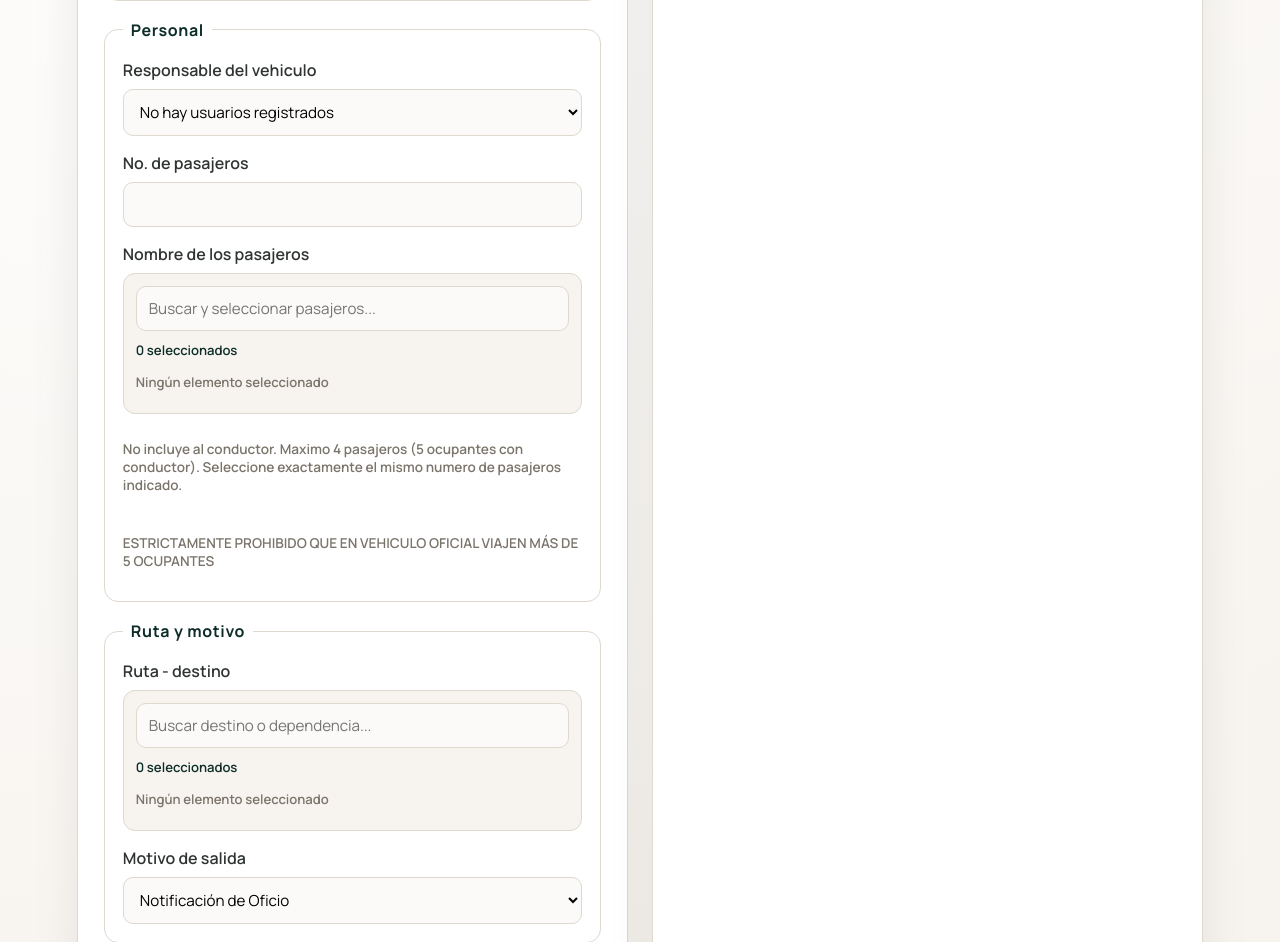
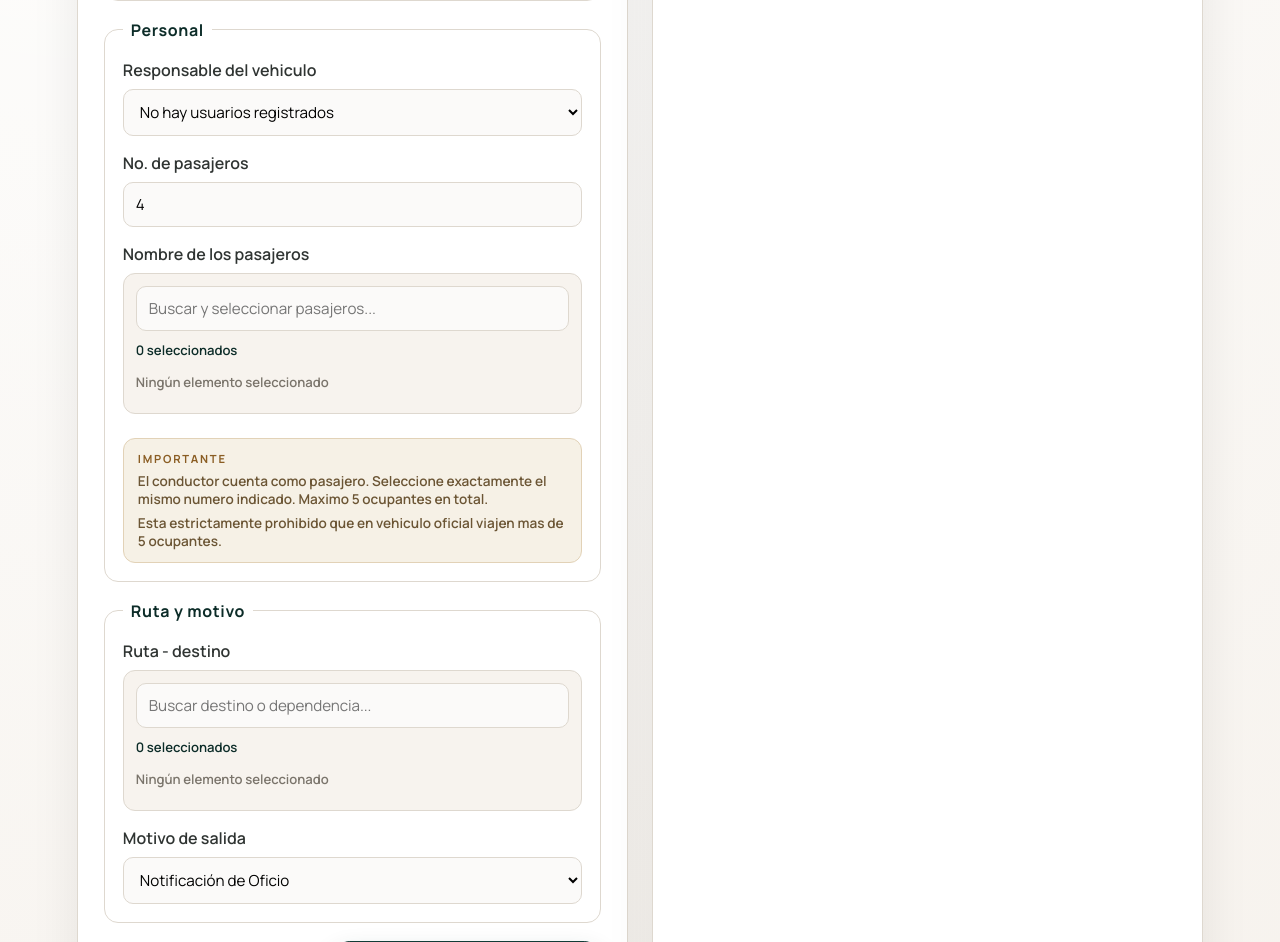
Before and after one commit to OmarSalvatierra99/vehiculos, a Flask app: template templates/dashboard.html in a window 1280 px wide. Shown: the part 838-1780 px from the top of the page. Run offline with Flask 3, Linux system fonts and the light colour scheme; the template is opened without the code that fills it, so the values that code supplies are empty; the visitor is signed in with stand-in values (Sample User, id 1).

Commit message:
Working 14/01/2025

```diff
--- a/static/css/style.css
+++ b/static/css/style.css
@@ -743,6 +743,29 @@ textarea {
   border: 1px solid #e2b8b4;
 }
 
+.passenger-note {
+  margin-top: 16px;
+  padding: 12px 14px;
+  border-radius: 12px;
+  background: #f6f1e6;
+  border: 1px solid #e2d2b7;
+  color: #6b5534;
+  display: grid;
+  gap: 6px;
+}
+
+.passenger-note strong {
+  font-size: 0.7rem;
+  letter-spacing: 0.16em;
+  text-transform: uppercase;
+  color: #8a5d23;
+}
+
+.passenger-note p {
+  margin: 0;
+  font-size: 0.85rem;
+}
+
 .hint {
   margin-top: 18px;
   font-size: 0.85rem;
@@ -811,9 +834,9 @@ textarea {
   padding: 12px 14px;
   border-radius: 12px;
   background: #efe9de;
-  font-weight: 700;
-  letter-spacing: 0.1em;
-  text-transform: uppercase;
+  font-weight: 600;
+  letter-spacing: 0.04em;
+  color: #6b5534;
 }
 
 .signature {
--- a/templates/dashboard.html
+++ b/templates/dashboard.html
@@ -65,16 +65,16 @@
         </label>
         <label>
           No. de pasajeros
-          <input type="text" name="no_pasajeros" id="no_pasajeros" inputmode="numeric" pattern="[0-9]+" required>
+          <input type="number" name="no_pasajeros" id="no_pasajeros" inputmode="numeric" min="0" max="4" step="1" value="4" required>
         </label>
         <label class="full">
           Nombre de los pasajeros
-          <div class="combobox-container">
+          <div class="combobox-container" id="pasajeros_container">
             <div class="combobox-search">
               <input type="search" id="pasajeros_search" class="combobox-input" placeholder="Buscar y seleccionar pasajeros..." autocomplete="off">
               <div id="pasajeros_dropdown" class="combobox-dropdown" hidden></div>
             </div>
-            <select name="pasajeros_ids" id="pasajeros_ids" multiple hidden required>
+            <select name="pasajeros_ids" id="pasajeros_ids" data-max="4" multiple hidden required>
               {% if usuarios %}
                 {% for usuario in usuarios %}
                 <option value="{{ usuario.id }}">{{ usuario.nombre }}{% if usuario.puesto %} · {{ usuario.puesto }}{% endif %}</option>
@@ -90,8 +90,11 @@
               <span class="chip-empty">Ningún pasajero seleccionado</span>
             </div>
           </div>
-          <p class="hint">No incluye al conductor. Maximo 4 pasajeros (5 ocupantes con conductor). Seleccione exactamente el mismo numero de pasajeros indicado.</p>
-          <p class="hint form-uppercase">ESTRICTAMENTE PROHIBIDO QUE EN VEHICULO OFICIAL VIAJEN MÁS DE 5 OCUPANTES</p>
+          <div class="passenger-note">
+            <strong>Importante</strong>
+            <p>El conductor cuenta como pasajero. Seleccione exactamente el mismo numero indicado. Maximo 5 ocupantes en total.</p>
+            <p>Esta estrictamente prohibido que en vehiculo oficial viajen mas de 5 ocupantes.</p>
+          </div>
         </label>
       </fieldset>
 
@@ -200,6 +203,8 @@
     actualizarVehiculo();
   }
 
+  const MAX_PASAJEROS = 4;
+
   // Sistema de combobox mejorado para selección múltiple
   function setupCombobox(searchInputId, dropdownId, selectId, chipsId, countId) {
     const searchInput = document.getElementById(searchInputId);
@@ -213,6 +218,8 @@
     }
 
     const allOptions = Array.from(selectEl.options).filter(opt => !opt.disabled);
+    const maxSelected = Number.parseInt(selectEl.dataset.max, 10);
+    const requiresPassengerLimit = selectEl.id === "pasajeros_ids";
     let focusedIndex = -1;
 
     const updateCount = () => {
@@ -302,6 +309,19 @@
     };
 
     const selectOption = (option) => {
+      let allowed = maxSelected;
+      if (requiresPassengerLimit) {
+        const allowedByInput = Number.parseInt(noPasajerosInput?.value, 10);
+        allowed = Number.isFinite(allowedByInput) ? Math.min(allowedByInput, maxSelected) : maxSelected;
+        if (!Number.isFinite(allowed) || allowed <= 0) {
+          alert("Indique al menos 1 pasajero para poder seleccionar nombres.");
+          return;
+        }
+      }
+      if (Number.isFinite(allowed) && selectEl.selectedOptions.length >= allowed) {
+        alert(`Solo puede seleccionar hasta ${allowed} pasajeros.`);
+        return;
+      }
       option.selected = true;
       searchInput.value = "";
       updateChips();
@@ -380,22 +400,68 @@
 
     updateChips();
     updateCount();
+
+    return { updateChips, updateCount, selectEl };
   }
 
   // Inicializar comboboxes
-  setupCombobox("pasajeros_search", "pasajeros_dropdown", "pasajeros_ids", "pasajeros_chips", "pasajeros_count");
-  setupCombobox("ruta_search", "ruta_dropdown", "ruta_destinos", "ruta_chips", "ruta_count");
+  const pasajerosCombobox = setupCombobox("pasajeros_search", "pasajeros_dropdown", "pasajeros_ids", "pasajeros_chips", "pasajeros_count");
+  const rutaCombobox = setupCombobox("ruta_search", "ruta_dropdown", "ruta_destinos", "ruta_chips", "ruta_count");
 
   // Validación del formulario
   if (solicitudForm && noPasajerosInput) {
+    const pasajerosContainer = document.getElementById("pasajeros_container");
+    const clampPasajeros = () => {
+      const value = Number.parseInt(noPasajerosInput.value, 10);
+      if (!Number.isFinite(value)) {
+        noPasajerosInput.value = MAX_PASAJEROS;
+        return;
+      }
+      if (value > MAX_PASAJEROS) {
+        noPasajerosInput.value = MAX_PASAJEROS;
+      } else if (value < 0) {
+        noPasajerosInput.value = 0;
+      }
+    };
+
+    const enforcePassengerLimit = () => {
+      clampPasajeros();
+      const pasajerosSelect = document.getElementById("pasajeros_ids");
+      if (!pasajerosSelect) {
+        return;
+      }
+      const allowed = Number.parseInt(noPasajerosInput.value, 10);
+      if (!Number.isFinite(allowed)) {
+        return;
+      }
+      if (pasajerosContainer) {
+        pasajerosContainer.hidden = allowed === 0;
+      }
+      if (allowed === 0) {
+        Array.from(pasajerosSelect.selectedOptions).forEach(option => {
+          option.selected = false;
+        });
+      } else if (pasajerosSelect.selectedOptions.length > allowed) {
+        const selected = Array.from(pasajerosSelect.selectedOptions);
+        selected.slice(allowed).forEach(option => {
+          option.selected = false;
+        });
+      }
+      pasajerosCombobox?.updateChips();
+      pasajerosCombobox?.updateCount();
+    };
+
+    noPasajerosInput.addEventListener("input", enforcePassengerLimit);
+    enforcePassengerLimit();
+
     solicitudForm.addEventListener("submit", (event) => {
       const pasajerosSelect = document.getElementById("pasajeros_ids");
       const total = Number.parseInt(noPasajerosInput.value, 10);
       const seleccionados = pasajerosSelect.selectedOptions.length;
 
-      if (!Number.isFinite(total) || total <= 0 || total > 4 || total !== seleccionados) {
+      if (!Number.isFinite(total) || total < 0 || total > MAX_PASAJEROS || total !== seleccionados) {
         event.preventDefault();
-        alert(`El número de pasajeros debe ser de 1 a 4 y coincidir con los nombres seleccionados.\nIndicado: ${total}, Seleccionados: ${seleccionados}`);
+        alert(`El número de pasajeros debe ser de 0 a ${MAX_PASAJEROS} y coincidir con los nombres seleccionados.\nIndicado: ${total}, Seleccionados: ${seleccionados}`);
       }
     });
   }
--- a/templates/reporte.html
+++ b/templates/reporte.html
@@ -72,7 +72,7 @@
   </div>
 
   <div class="report-note">
-    ESTRICTAMENTE PROHIBIDO QUE EN VEHICULO OFICIAL VIAJEN MÁS DE 5 OCUPANTES
+    Esta estrictamente prohibido que en vehiculo oficial viajen mas de 5 ocupantes.
   </div>
 
   <div class="signature">
```
Also changed, not shown: templates/admin.html (+0 -63 lines).
